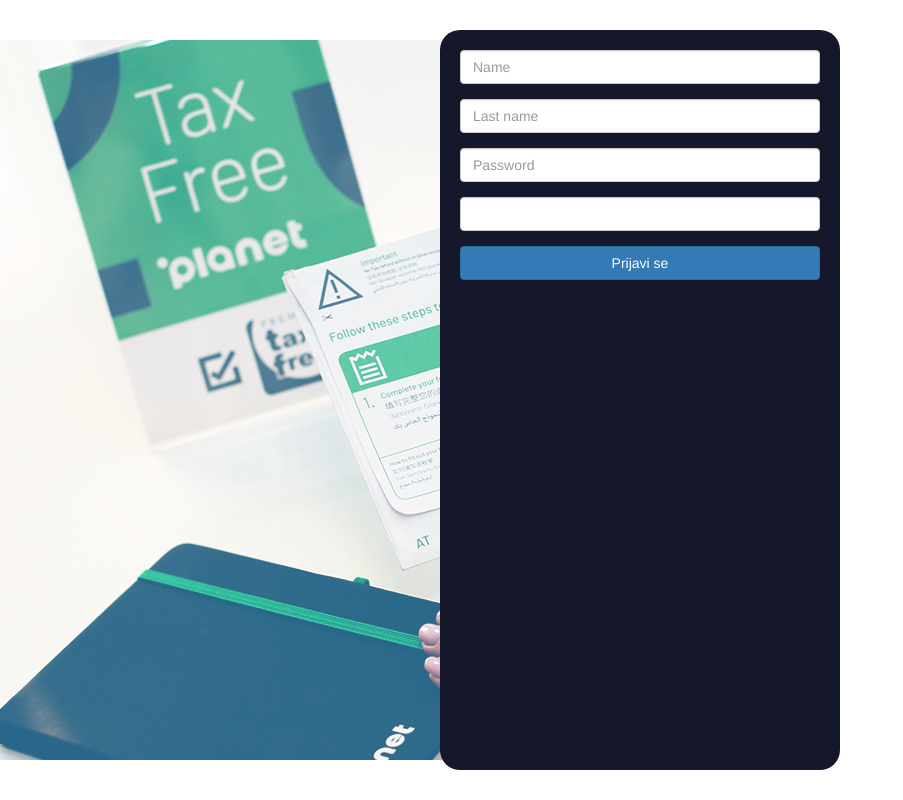
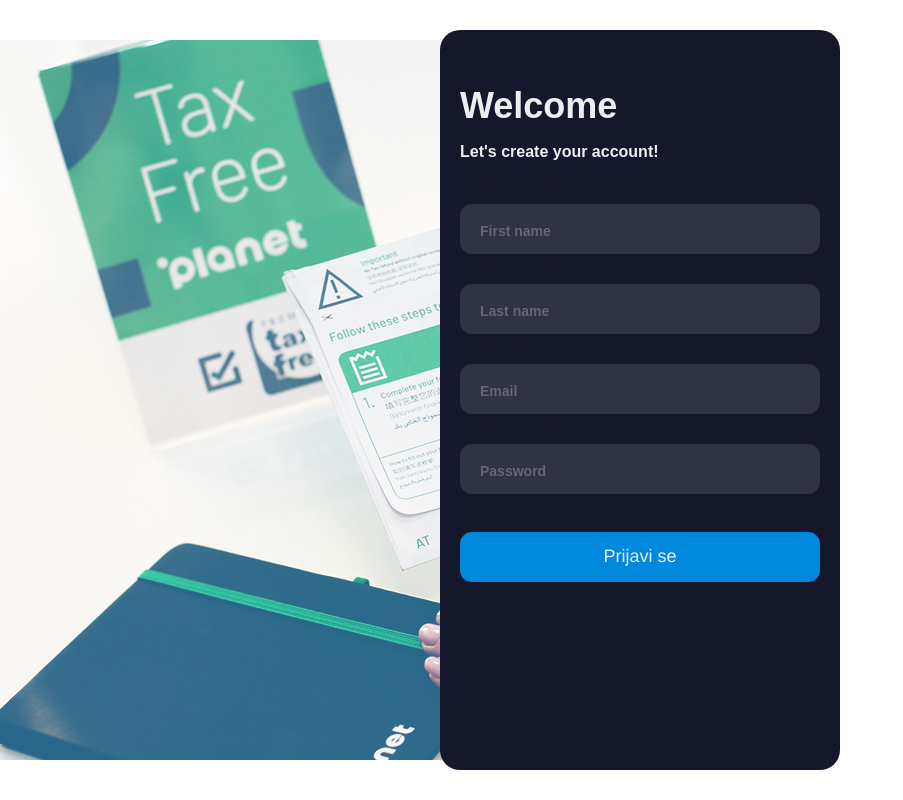
Before and after one commit to mifa43/WebApp, a Python web app: template templates/index.html in a window 1280 px wide. Shown: the whole page, without its empty margins (0-903 px from the left). Run offline with Jinja, Linux system fonts and the light colour scheme; the template is opened without the code that fills it, so the values that code supplies are empty; some libraries are stand-ins or nearby versions.

Commit message:
izmenjen stil frome

```diff
--- a/templates/index.html
+++ b/templates/index.html
@@ -22,27 +22,32 @@
         </div>
         <div class="form">
             <form method="POST" action="">
-                <div class="form-group">
-                    <div>
-                        <input type="text" id="inputName" class="form-control" placeholder="Name" name="name">
-                    </div>
+
+
+                <div class="title">Welcome</div>
+                <div class="subtitle">Let's create your account!</div>
+                <div class="input-container ic1">
+                    <input type="text" id="inputName" class="input" type="text" placeholder=" " />
+                    <div class="cut"></div>
+                    <label for="firstname" class="placeholder">First name</label>
                 </div>
-                <div class="form-group">
-                    <div>
-                        <input type="text" id="inputLanme" class="form-control" placeholder="Last name" name="lname" >
-                    </div>
+                <div class="input-container ic2">
+                    <input type="text" id="inputLanme" class="input"  placeholder=" " />
+                    <div class="cut"></div>
+                    <label for="lastname" class="placeholder">Last name</label>
                 </div>
-                <div class="form-group">
-                    <div>
-                        <input type="password" id="inputPassword" class="form-control" placeholder="Password" name="pass" >
-                    </div>
+                <div class="input-container ic2">
+                    <input type="text" id="inputEmail" class="input" placeholder=" " />
+                    <div class="cut cut-short"></div>
+                    <label for="email" class="placeholder">Email</>
                 </div>
-                <div class="form-group">
-                    <div>
-                        <input type="text" id="inputEmail" class="form-control" name="email" >
-                    </div>
+                <div class="input-container ic2">
+                    <input type="text" id="inputPassword" class="input" placeholder=" " />
+                    <div class="cut"></div>
+                    <label for="password" class="placeholder">Password</>
                 </div>
-                <button type="button" class="btn btn-primary btn-block fas fa-key" onclick="postData()">Prijavi se</button>
+
+                <button type="button" class="submit" onclick="postData()">Prijavi se</button>
             </form>
         </div>
 
```
